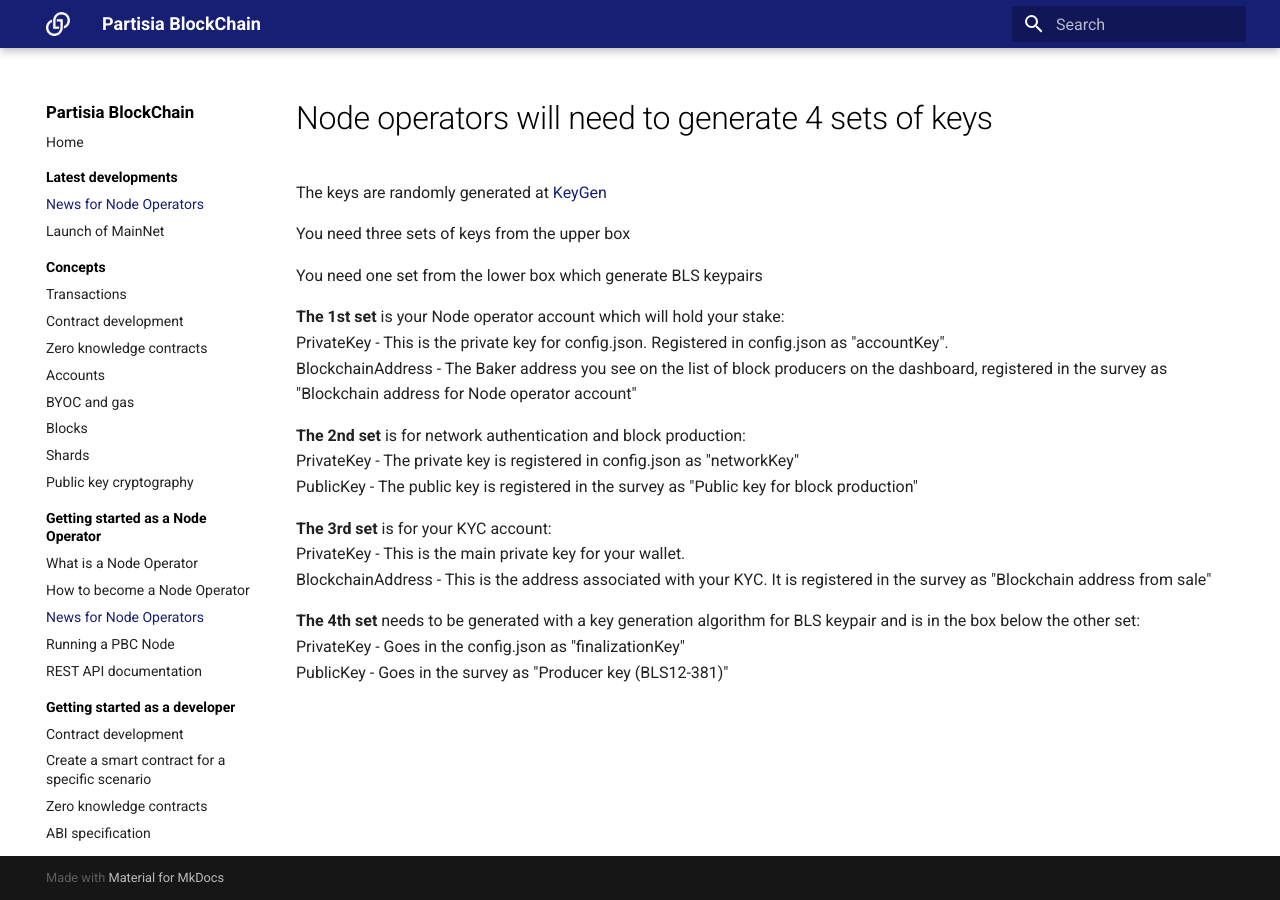
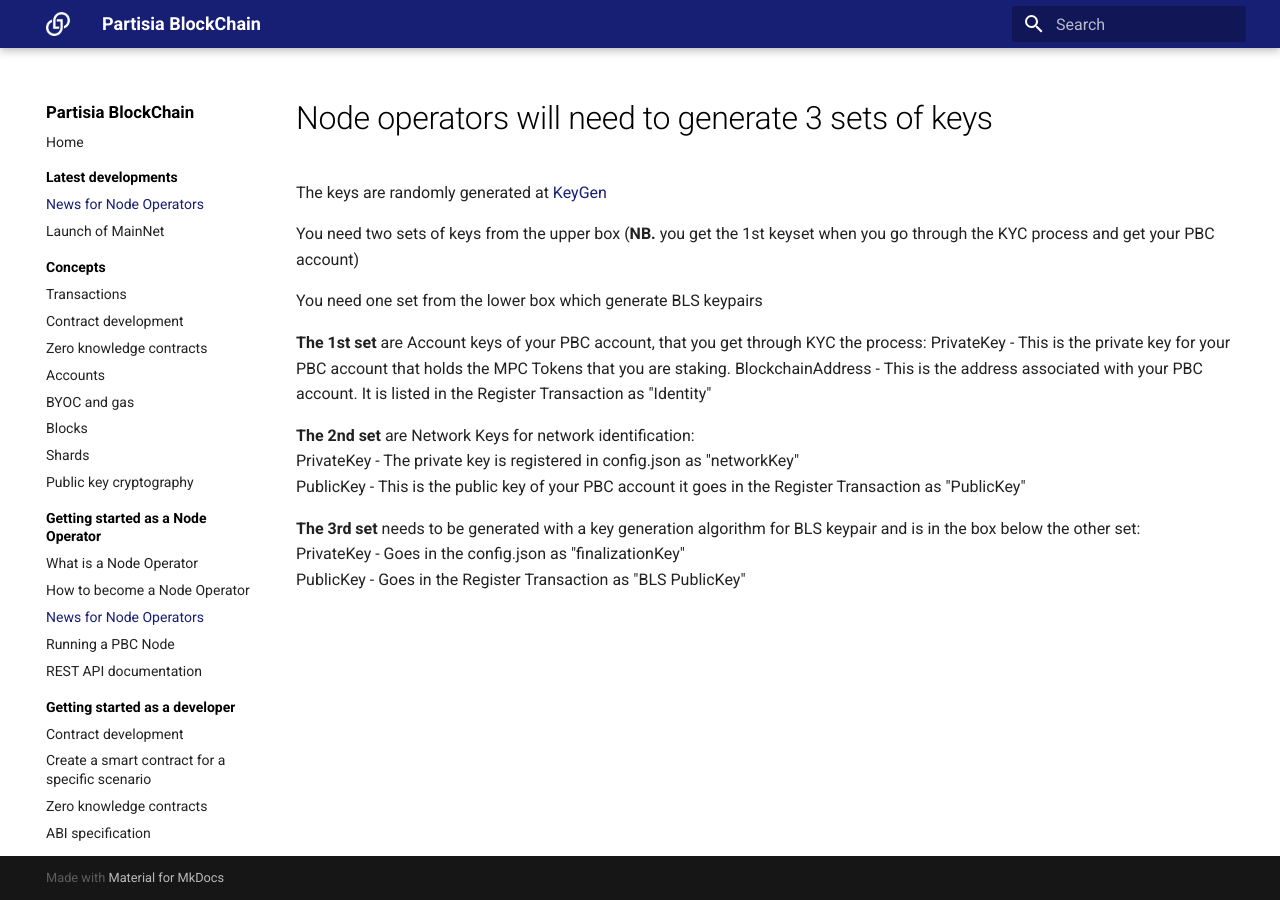
Before and after one commit to 0xSero/partisia-docs, an MkDocs documentation site: the page built from docs/newkeypair.md, in a window 1280 px wide. Built offline with MkDocs 1.6.1 and Material for MkDocs 9.7.7, drawn with Linux system fonts in a browser that asks for light colours; a script that is not in the unit is left out.

Commit message:
Key guide update

```diff
--- a/docs/newkeypair.md
+++ b/docs/newkeypair.md
@@ -1,29 +1,24 @@
-# Node operators will need to generate 4 sets of keys
+# Node operators will need to generate 3 sets of keys
 
 
 
 The keys are randomly generated at [KeyGen](https://dashboard.partisiablockchain.com/keygen)
 
-You need three sets of keys from the upper box
+You need two sets of keys from the upper box (**NB.** you get the 1st keyset when you go through the KYC process and get your PBC account)
 
 You need one set from the lower box which generate BLS keypairs
 
 
-**The 1st set** is your Node operator account which will hold your stake:
-PrivateKey - This is the private key for config.json. Registered in config.json as "accountKey".
-BlockchainAddress - The Baker address you see on the list of block producers on the dashboard, registered in the survey as "Blockchain address for Node operator account"
 
 
-**The 2nd set** is for network authentication and block production:
+**The 1st set**  are Account keys of your PBC account, that you get through KYC the process:
+PrivateKey - This is the private key for your PBC account that holds the MPC Tokens that you are staking.
+BlockchainAddress - This is the address associated with your PBC account. It is listed in the Register Transaction as "Identity"
+
+**The 2nd set** are Network Keys for network identification:
 PrivateKey - The private key is registered in config.json as "networkKey"
-PublicKey - The public key is registered in the survey as "Public key for block production"
+PublicKey - This is the public key of your PBC account it goes in the Register Transaction as "PublicKey"
 
-
-**The 3rd set** is for your KYC account:
-PrivateKey - This is the main private key for your wallet.
-BlockchainAddress - This is the address associated with your KYC. It is registered in the survey as "Blockchain address from sale"
-
-
-**The 4th set** needs to be generated with a key generation algorithm for BLS keypair and is in the box below the other set:
+**The 3rd set** needs to be generated with a key generation algorithm for BLS keypair and is in the box below the other set:
 PrivateKey - Goes in the config.json as "finalizationKey"
-PublicKey - Goes in the survey as "Producer key (BLS12-381)"
+PublicKey - Goes in the Register Transaction as "BLS PublicKey"
```
Also changed, not shown: docs/bpinclusion.md (+2 -2 lines).
